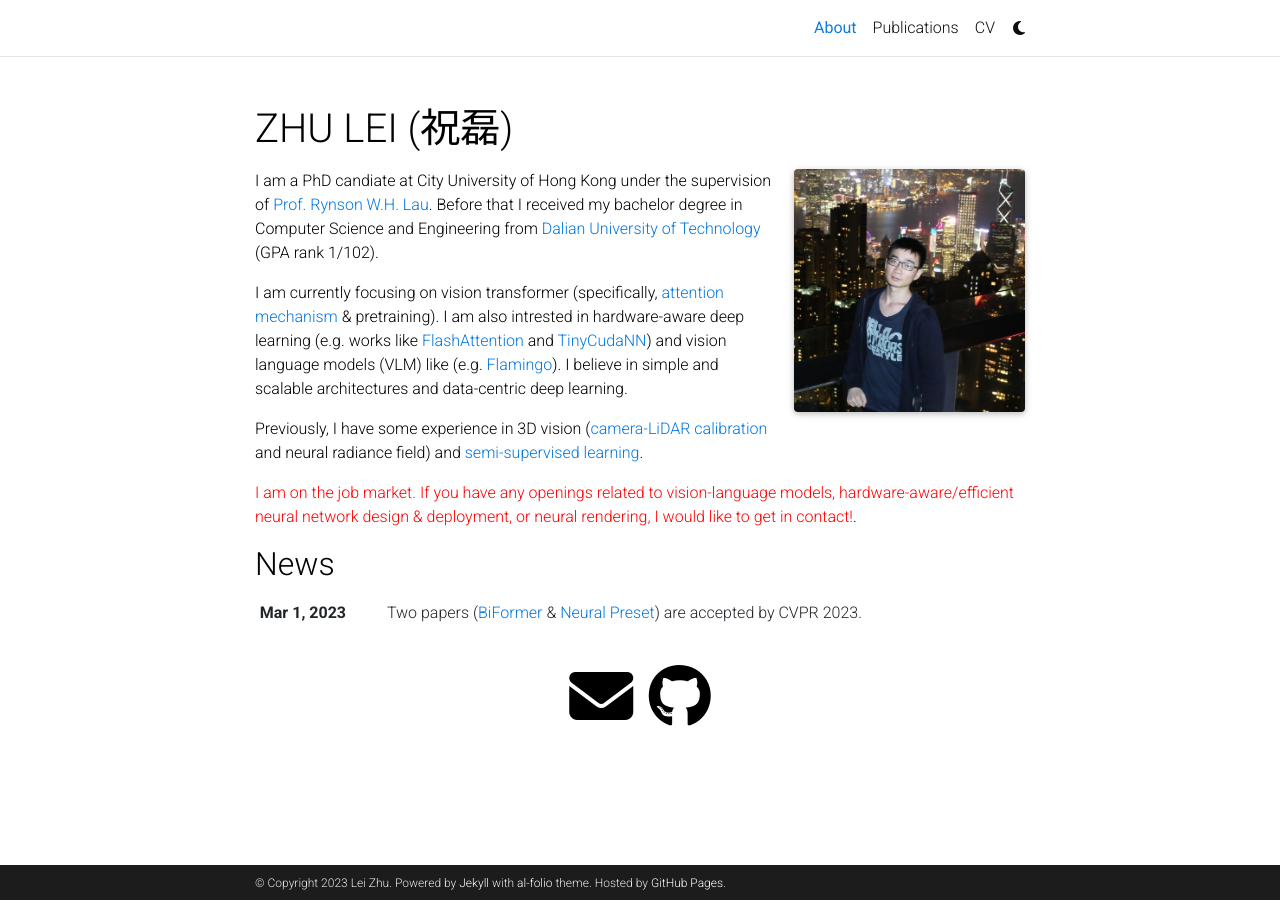
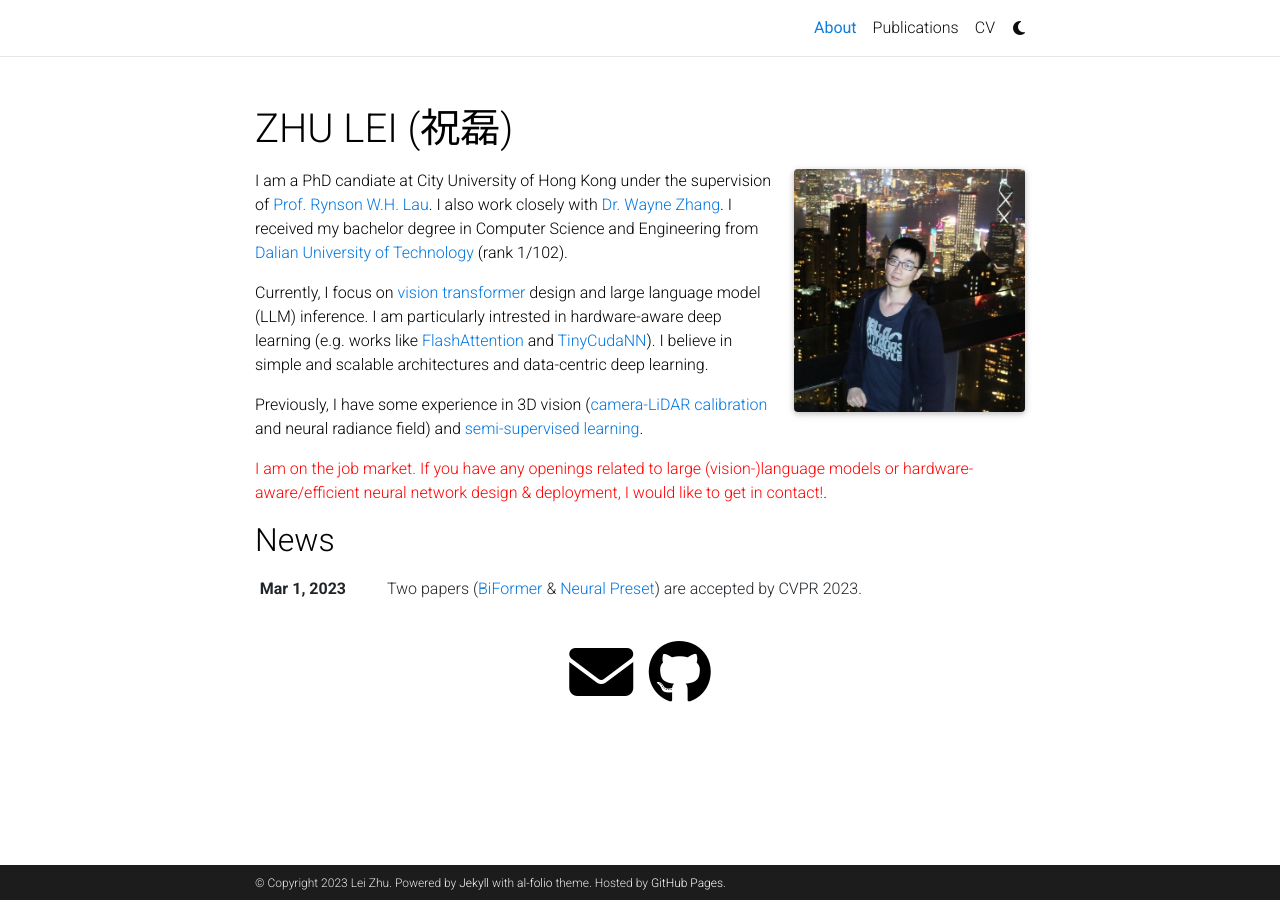
Before and after one commit to rayleizhu/rayleizhu.github.io, a Jekyll site: the page built from _pages/about.md, in a window 1280 px wide. Built offline with Jekyll 4.4.1, drawn with Linux system fonts in a browser that asks for light colours; comment, search, counter and statistics services are not loaded; a style sheet for code colours, icons or effects is not loaded.

Commit message:
[update]

```diff
--- a/_data/cv.yml
+++ b/_data/cv.yml
@@ -34,7 +34,7 @@
   contents:
     - title: Vision Transformers
       items:
-        - designing efficient mechanisms and architectures.
+        - designing efficient attention mechanisms and architectures.
         - basic operators with hardware-awareness.
         - pretraining techniques.
         - multi-modality models.
--- a/_pages/about.md
+++ b/_pages/about.md
@@ -19,11 +19,12 @@ selected_papers: false # includes a list of papers marked as "selected={true}"
 social: true  # includes social icons at the bottom of the page
 ---
 
-I am a PhD candiate at City University of Hong Kong under the supervision of [Prof. Rynson W.H. Lau](https://www.cs.cityu.edu.hk/~rynson/). Before that I received my bachelor degree in Computer Science and Engineering from [Dalian University of Technology](https://en.dlut.edu.cn/) (GPA rank 1/102).
+I am a PhD candiate at City University of Hong Kong under the supervision of [Prof. Rynson W.H. Lau](https://scholar.google.com/citations?user=KilQqKYAAAAJ&hl=zh-CN).
+I also work closely with [Dr. Wayne Zhang](http://www.statfe.com/). I received my bachelor degree in Computer Science and Engineering from [Dalian University of Technology](https://en.dlut.edu.cn/) (rank 1/102).
 
-I am currently focusing on vision transformer (specifically, [attention mechanism](https://arxiv.org/abs/2303.08810) & pretraining). I am also intrested in hardware-aware deep learning (e.g. works like [FlashAttention](https://arxiv.org/abs/2205.14135) and [TinyCudaNN](https://github.com/NVlabs/tiny-cuda-nn)) and vision language models (VLM) like (e.g. [Flamingo](https://arxiv.org/abs/2204.14198)). I believe in simple and scalable architectures and data-centric deep learning.
+Currently, I focus on [vision transformer](https://arxiv.org/abs/2303.08810) design and large language model (LLM) inference. I am particularly intrested in hardware-aware deep learning (e.g. works like [FlashAttention](https://arxiv.org/abs/2205.14135) and [TinyCudaNN](https://github.com/NVlabs/tiny-cuda-nn)). I believe in simple and scalable architectures and data-centric deep learning.
 <!-- (that is, I do not believe that the machine intelligence comes with elaborate and often intricate network modules :)). -->
 
 Previously, I have some experience in 3D vision ([camera-LiDAR calibration](https://github.com/rayleizhu/plcc) and neural radiance field) and [semi-supervised learning](https://arxiv.org/abs/2309.09774).
 
-<span style="color:red">I am on the job market. If you have any openings related to vision-language models, hardware-aware/efficient neural network design & deployment, or neural rendering, I would like to get in contact!</span>.
+<span style="color:red">I am on the job market. If you have any openings related to large (vision-)language models or hardware-aware/efficient neural network design & deployment, I would like to get in contact!</span>.
```
Also changed, not shown: _pages/cv.md (+1 -1 lines).
